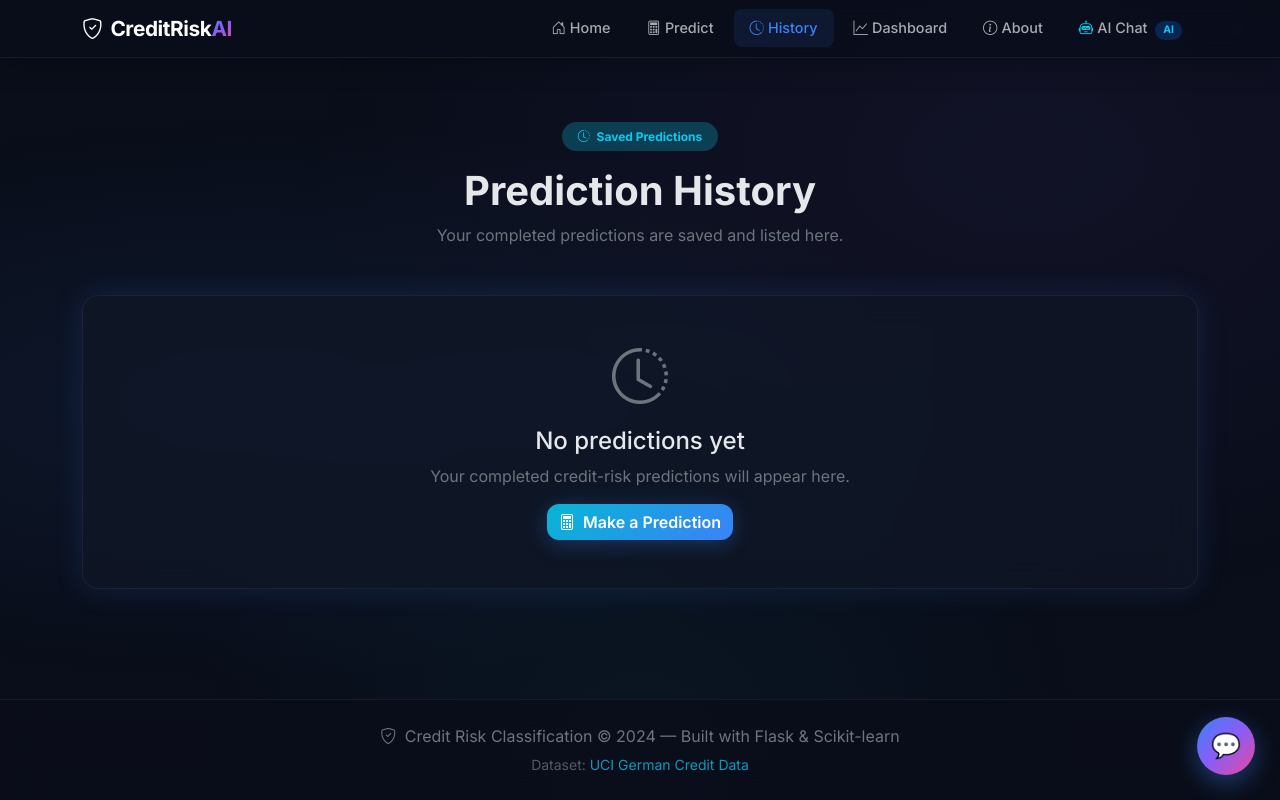
After one commit to sriramkrishnakadiyam/credit-risk-analysis, a Flask app: page /history in a window 1280 px wide. The commit adds this page. Run offline with Flask 3, Linux system fonts and the light colour scheme.

Commit message:
Update credit risk project

```diff
--- a/app.py
+++ b/app.py
@@ -11,6 +11,10 @@ Routes:
 
 import sys
 import os
+import json
+import secrets
+import sqlite3
+from datetime import datetime
 
 # Ensure the project root is on sys.path
 sys.path.insert(0, os.path.dirname(os.path.abspath(__file__)))
@@ -36,6 +40,9 @@ app = Flask(
     static_folder=STATIC_DIR,
 )
 app.secret_key = SECRET_KEY
+app.config["HISTORY_DATABASE"] = os.path.join(
+    app.instance_path, "prediction_history.sqlite3"
+)
 
 # ── Dropdown options for the prediction form ────────────────────────────────
 # These mirror the raw German Credit encoding values.
@@ -126,6 +133,94 @@ FORM_OPTIONS = {
 }
 
 
+def _save_prediction_history(browser_id, input_data, result):
+    """Persist a prediction for the current browser."""
+    database_path = app.config["HISTORY_DATABASE"]
+    os.makedirs(os.path.dirname(database_path), exist_ok=True)
+    connection = sqlite3.connect(database_path)
+    try:
+        with connection:
+            connection.execute(
+                """
+                CREATE TABLE IF NOT EXISTS prediction_history (
+                    id INTEGER PRIMARY KEY AUTOINCREMENT,
+                    browser_id TEXT NOT NULL,
+                    created_at TEXT NOT NULL,
+                    input_data TEXT NOT NULL,
+                    result TEXT NOT NULL
+                )
+                """
+            )
+            connection.execute(
+                """
+                CREATE INDEX IF NOT EXISTS idx_prediction_history_browser
+                ON prediction_history (browser_id, id DESC)
+                """
+            )
+            connection.execute(
+                """
+                INSERT INTO prediction_history
+                    (browser_id, created_at, input_data, result)
+                VALUES (?, ?, ?, ?)
+                """,
+                (
+                    browser_id,
+                    datetime.now().astimezone().replace(microsecond=0).isoformat(),
+                    json.dumps(input_data),
+                    json.dumps(result),
+                ),
+            )
+    finally:
+        connection.close()
+
+
+def _get_browser_prediction_history():
+    """Load saved predictions, newest first.
+
+    History is intentionally available from the shared history database even
+    when the browser identifier cookie is missing or was cleared. This keeps
+    records visible on the History page after browser data resets.
+    """
+    browser_id = request.cookies.get("prediction_history_id")
+    database_path = app.config["HISTORY_DATABASE"]
+    if not os.path.exists(database_path):
+        return []
+
+    connection = sqlite3.connect(database_path)
+    connection.row_factory = sqlite3.Row
+    try:
+        if browser_id:
+            rows = connection.execute(
+                """
+                SELECT id, created_at, input_data, result
+                FROM prediction_history
+                WHERE browser_id = ?
+                ORDER BY id DESC
+                """,
+                (browser_id,),
+            ).fetchall()
+        else:
+            rows = connection.execute(
+                """
+                SELECT id, created_at, input_data, result
+                FROM prediction_history
+                ORDER BY id DESC
+                """
+            ).fetchall()
+    finally:
+        connection.close()
+
+    return [
+        {
+            "id": row["id"],
+            "created_at": row["created_at"],
+            "input_data": json.loads(row["input_data"]),
+            "result": json.loads(row["result"]),
+        }
+        for row in rows
+    ]
+
+
 # ── Routes ──────────────────────────────────────────────────────────────────
 
 @app.route("/")
@@ -177,8 +272,23 @@ def predict():
         # Store result in session for the result page
         session["prediction_result"] = result
         session["input_data"] = {k: str(v) for k, v in input_data.items()}
+        history_browser_id = (
+            request.cookies.get("prediction_history_id") or secrets.token_urlsafe(32)
+        )
+        _save_prediction_history(history_browser_id, session["input_data"], result)
 
-        return redirect(url_for("result"))
+        response = redirect(url_for("result"))
+        response.set_cookie(
+            "prediction_history_id",
+            history_browser_id,
+            # Keep the browser identifier across restarts and deployments.
+            # Without an expiry, this is a persistent browser cookie; the
+            # prediction rows themselves live in the SQLite database.
+            httponly=True,
+            secure=request.is_secure,
+            samesite="Lax",
+        )
+        return response
 
     except FileNotFoundError as e:
         flash(str(e), "danger")
@@ -200,6 +310,59 @@ def result():
         "result.html",
         result=prediction_result,
         input_data=input_data,
+        form_options=FORM_OPTIONS,
+    )
+
+
+@app.route("/history")
+def history():
+    """Display this browser's saved prediction history."""
+    return render_template(
+        "history.html",
+        predictions=_get_browser_prediction_history(),
+        form_options=FORM_OPTIONS,
+    )
+
+
+@app.route("/history/<int:prediction_id>")
+def history_detail(prediction_id):
+    """Display a saved prediction from the history database."""
+    browser_id = request.cookies.get("prediction_history_id")
+    database_path = app.config["HISTORY_DATABASE"]
+    if not os.path.exists(database_path):
+        return render_template("404.html"), 404
+
+    connection = sqlite3.connect(database_path)
+    connection.row_factory = sqlite3.Row
+    try:
+        if browser_id:
+            prediction = connection.execute(
+                """
+                SELECT input_data, result
+                FROM prediction_history
+                WHERE id = ? AND browser_id = ?
+                """,
+                (prediction_id, browser_id),
+            ).fetchone()
+        else:
+            prediction = connection.execute(
+                """
+                SELECT input_data, result
+                FROM prediction_history
+                WHERE id = ?
+                """,
+                (prediction_id,),
+            ).fetchone()
+    finally:
+        connection.close()
+
+    if prediction is None:
+        return render_template("404.html"), 404
+
+    return render_template(
+        "result.html",
+        result=json.loads(prediction["result"]),
+        input_data=json.loads(prediction["input_data"]),
         form_options=FORM_OPTIONS,
     )
 
--- a/templates/base.html
+++ b/templates/base.html
@@ -47,6 +47,12 @@
                         <a class="nav-link {% if request.endpoint == 'predict' %}active{% endif %}"
                            href="{{ url_for('predict') }}">
                             <i class="bi bi-calculator me-1"></i>Predict
+                        </a>
+                    </li>
+                    <li class="nav-item">
+                        <a class="nav-link {% if request.endpoint in ('history', 'history_detail') %}active{% endif %}"
+                           href="{{ url_for('history') }}">
+                            <i class="bi bi-clock-history me-1"></i>History
                         </a>
                     </li>
                     <li class="nav-item">
--- /dev/null
+++ b/templates/history.html
@@ -0,0 +1,72 @@
+{% extends "base.html" %}
+{% block title %}Prediction History{% endblock %}
+
+{% block content %}
+<section class="py-5">
+    <div class="container">
+        <div class="text-center mb-5">
+            <span class="badge rounded-pill bg-info bg-opacity-25 text-info mb-3 px-3 py-2">
+                <i class="bi bi-clock-history me-1"></i> Saved Predictions
+            </span>
+            <h1 class="fw-bold">Prediction History</h1>
+            <p class="text-secondary">Your completed predictions are saved and listed here.</p>
+        </div>
+
+        {% if predictions %}
+        <div class="glass-card p-3 p-md-4">
+            <div class="table-responsive">
+                <table class="table table-hover align-middle mb-0">
+                    <thead>
+                        <tr>
+                            <th scope="col">Date</th>
+                            <th scope="col">Credit Amount</th>
+                            <th scope="col">Duration</th>
+                            <th scope="col">Risk Category</th>
+                            <th scope="col">Bad Credit Probability</th>
+                            <th scope="col"><span class="visually-hidden">Details</span></th>
+                        </tr>
+                    </thead>
+                    <tbody>
+                        {% for prediction in predictions %}
+                        <tr>
+                            <td>{{ prediction.created_at }}</td>
+                            <td>{{ prediction.input_data.get('credit_amount', '—') }}</td>
+                            <td>{{ prediction.input_data.get('duration_months', '—') }} months</td>
+                            <td>
+                                {% if prediction.result.risk_category == 'Low Risk' %}
+                                    {% set badge_color = 'success' %}
+                                {% elif prediction.result.risk_category == 'Medium Risk' %}
+                                    {% set badge_color = 'warning' %}
+                                {% else %}
+                                    {% set badge_color = 'danger' %}
+                                {% endif %}
+                                <span class="badge bg-{{ badge_color }}">
+                                    {{ prediction.result.risk_category }}
+                                </span>
+                            </td>
+                            <td>{{ (prediction.result.probability_bad * 100) | round(1) }}%</td>
+                            <td>
+                                <a class="btn btn-sm btn-outline-info"
+                                   href="{{ url_for('history_detail', prediction_id=prediction.id) }}">
+                                    View
+                                </a>
+                            </td>
+                        </tr>
+                        {% endfor %}
+                    </tbody>
+                </table>
+            </div>
+        </div>
+        {% else %}
+        <div class="glass-card p-5 text-center">
+            <i class="bi bi-clock-history display-4 text-secondary"></i>
+            <h2 class="h4 mt-3">No predictions yet</h2>
+            <p class="text-secondary">Your completed credit-risk predictions will appear here.</p>
+            <a href="{{ url_for('predict') }}" class="btn btn-glow">
+                <i class="bi bi-calculator me-2"></i>Make a Prediction
+            </a>
+        </div>
+        {% endif %}
+    </div>
+</section>
+{% endblock %}
```
Also changed, not shown: tests/test_app.py (+33 -1 lines), README.md, 4 other files.
